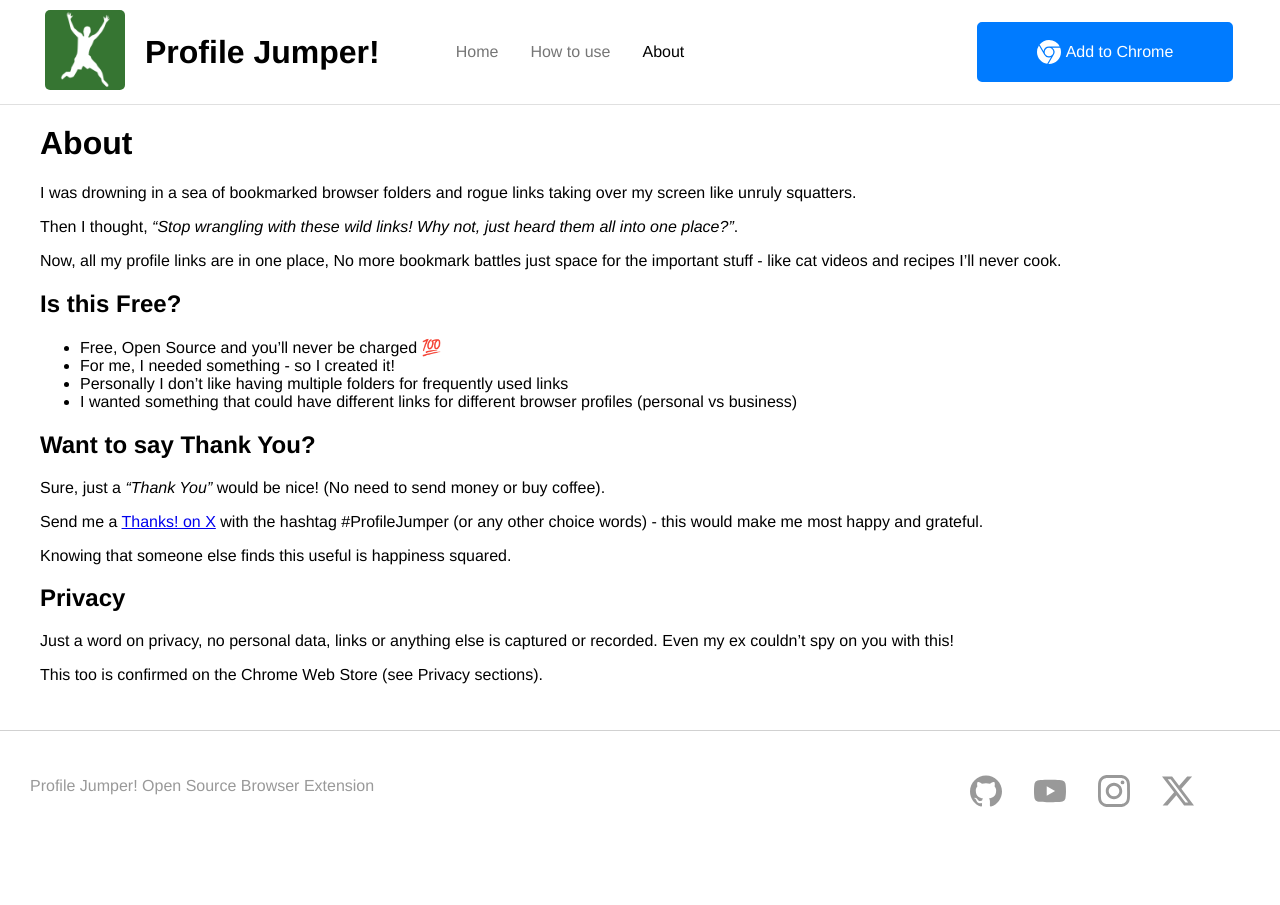
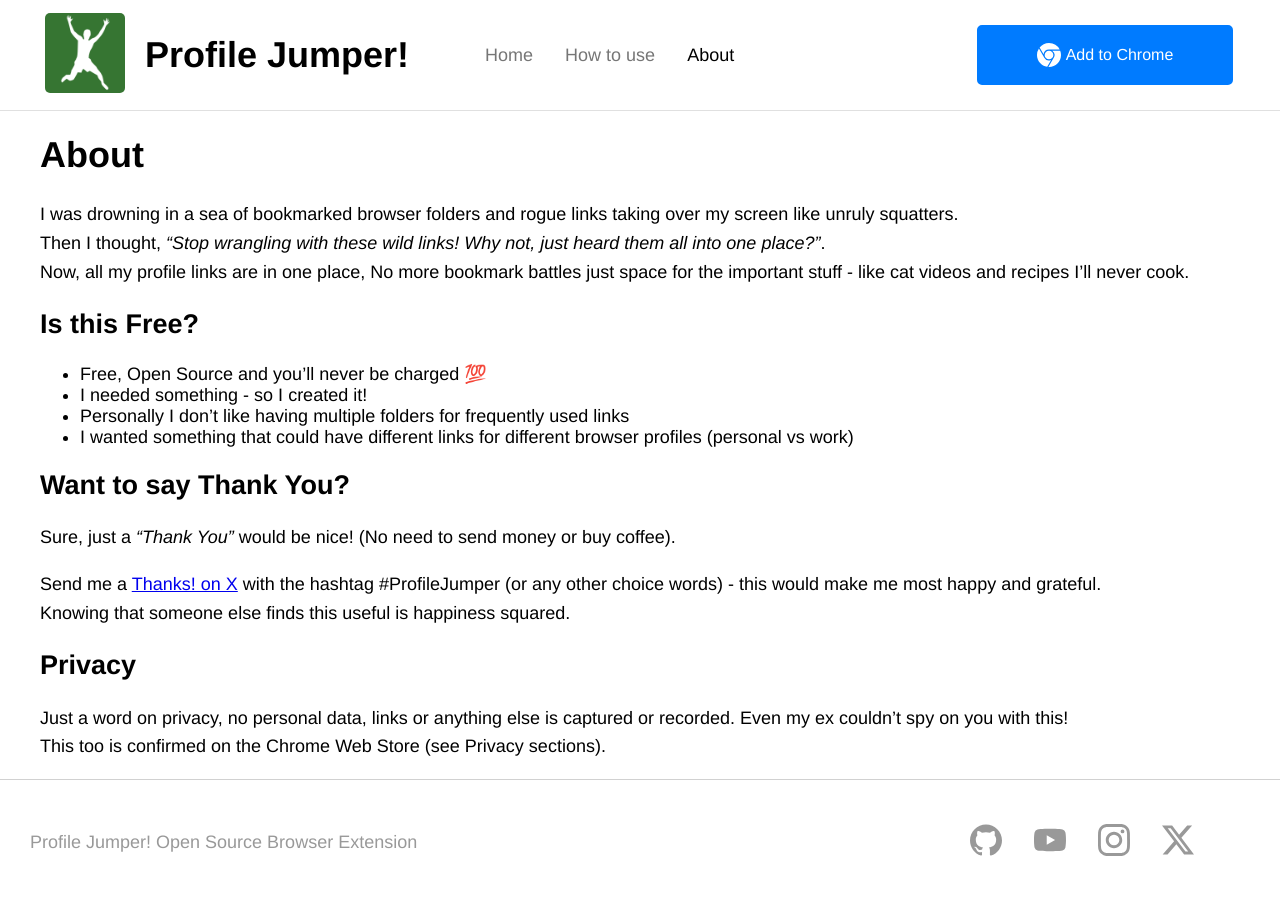
Before and after one commit to mrupgradable/profile-jumper.github.io, a Jekyll site: the page built from about.md, in a window 1280 px wide. Built offline with Jekyll 4.4.1, drawn with Linux system fonts in a browser that asks for light colours.

Commit message:
increasing line hight & formatting

```diff
--- a/_sass/base.scss
+++ b/_sass/base.scss
@@ -6,7 +6,7 @@ body {
   background: $backgroundColor;
   color: $bodyColor;
   font-family: $bodyFont;
-  font-size: 16px;
+  font-size: 18px;
   display: flex;
   flex-direction: column;
   min-height: 95vh;
@@ -18,6 +18,10 @@ body {
 main {
   margin: 0 40px;
   flex: 1;
+}
+
+p {
+  line-height: 1.6;
 }
 
 section {
--- a/about.md
+++ b/about.md
@@ -6,26 +6,22 @@ action_button: true
 
 # About
 
-I was drowning in a sea of bookmarked browser folders and rogue links taking over my screen like unruly squatters.
-
-Then I thought, <i>"Stop wrangling with these wild links! Why not, just heard them all into one place?"</i>.
-
+I was drowning in a sea of bookmarked browser folders and rogue links taking over my screen like unruly squatters. <br/>
+Then I thought, <i>"Stop wrangling with these wild links! Why not, just heard them all into one place?"</i>.<br/>
 Now, all my profile links are in one place, No more bookmark battles just space for the important stuff - like cat videos and recipes I’ll never cook.
 
 ## Is this Free?
 * Free, Open Source and you'll never be charged 💯
-* For me, I needed something - so I created it!
+* I needed something - so I created it!
 * Personally I don't like having multiple folders for frequently used links
-* I wanted something that could have different links for different browser profiles (personal vs business)
+* I wanted something that could have different links for different browser profiles (personal vs work)
 
 ## Want to say Thank You?
 Sure, just a <i>"Thank You"</i> would be nice! (No need to send money or buy coffee).
 
-Send me a <a href="http://x.com/share?text=Thanks%21&hashtags=ProfileJumper" target="_blank" rel="noopener noreferrer">Thanks! on X</a> with the hashtag #ProfileJumper (or any other choice words) - this would make me most happy and grateful.
-
+Send me a <a href="http://x.com/share?text=Thanks%21&hashtags=ProfileJumper" target="_blank" rel="noopener noreferrer">Thanks! on X</a> with the hashtag #ProfileJumper (or any other choice words) - this would make me most happy and grateful.<br/>
 Knowing that someone else finds this useful is happiness squared.
 
 ## Privacy
-Just a word on privacy, no personal data, links or anything else is captured or recorded. Even my ex couldn't spy on you with this!
-
+Just a word on privacy, no personal data, links or anything else is captured or recorded. Even my ex couldn't spy on you with this!<br/>
 This too is confirmed on the Chrome Web Store (see Privacy sections).
```
Also changed, not shown: how-to-use.md (+6 -6 lines), index.md (+1 -1 lines).
